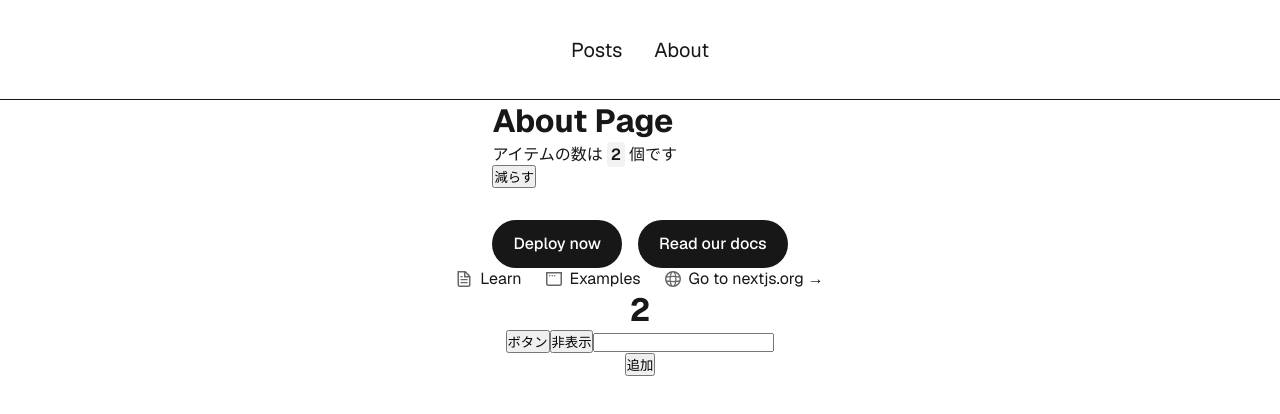
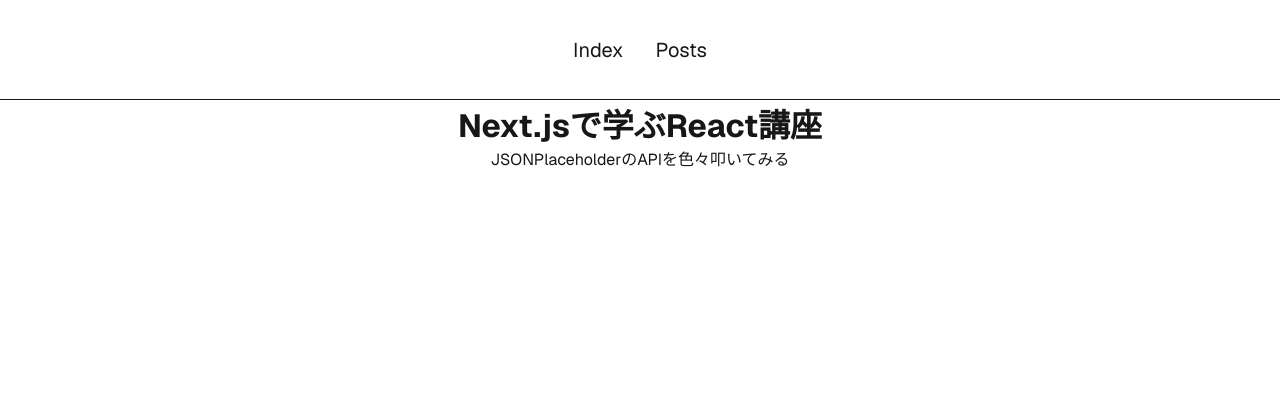
Before and after one commit to takaku1222/study-react, a Next.js app: page / in a window 1280 px wide. Shown: the top 414 px of the page. Built offline with nearby package versions, Linux system fonts and the light colour scheme.

Commit message:
🚚 Indexに変更

```diff
--- a/src/components/Header/index.jsx
+++ b/src/components/Header/index.jsx
@@ -2,8 +2,8 @@
 import styles from "src/components/Header/Header.module.css";
 
 const NAV_ITEMS = [
+  { href: "/", label: "Index" },
   { href: "/posts", label: "Posts" },
-  { href: "/about", label: "About" },
 ];
 
 export const Header = () => {
--- a/src/pages/index.jsx
+++ b/src/pages/index.jsx
@@ -1,8 +1,6 @@
 import Head from "next/head";
 import { Geist, Geist_Mono } from "next/font/google";
 import styles from "src/styles/Home.module.css";
-import { Footer } from "src/components/Footer";
-import { Main } from "src/components/Main";
 import { Header } from "src/components/Header";
 
 const geistSans = Geist({
@@ -15,34 +13,19 @@
   subsets: ["latin"],
 });
 
-const About = (props) => {
+const Index = () => {
   return (
-    <>
+    <div
+      className={`${styles.page} ${geistSans.variable} ${geistMono.variable}`}
+    >
       <Head>
         <title>About Page</title>
       </Head>
-      <div
-        className={`${styles.page} ${geistSans.variable} ${geistMono.variable}`}
-      >
-        <Header />
-        <Main page="about" />
-        <Footer />
-        {props.isShow ? <h1>{props.doubleCount}</h1> : null}
-        <button onClick={props.handleClick}>ボタン</button>
-        <button onClick={props.handleDisplay}>
-          {props.isShow ? "非表示" : "表示"}
-        </button>
-
-        <input type="text" value={props.text} onChange={props.handleChange} />
-        <ul>
-          {props.array.map((item) => {
-            return <li key={item}>{item}</li>;
-          })}
-          <button onClick={props.handleAdd}>追加</button>
-        </ul>
-      </div>
-    </>
+      <Header />
+      <h1>Next.jsで学ぶReact講座</h1>
+      <p>JSONPlaceholderのAPIを色々叩いてみる</p>
+    </div>
   );
 };
 
-export default About;
+export default Index;
```
